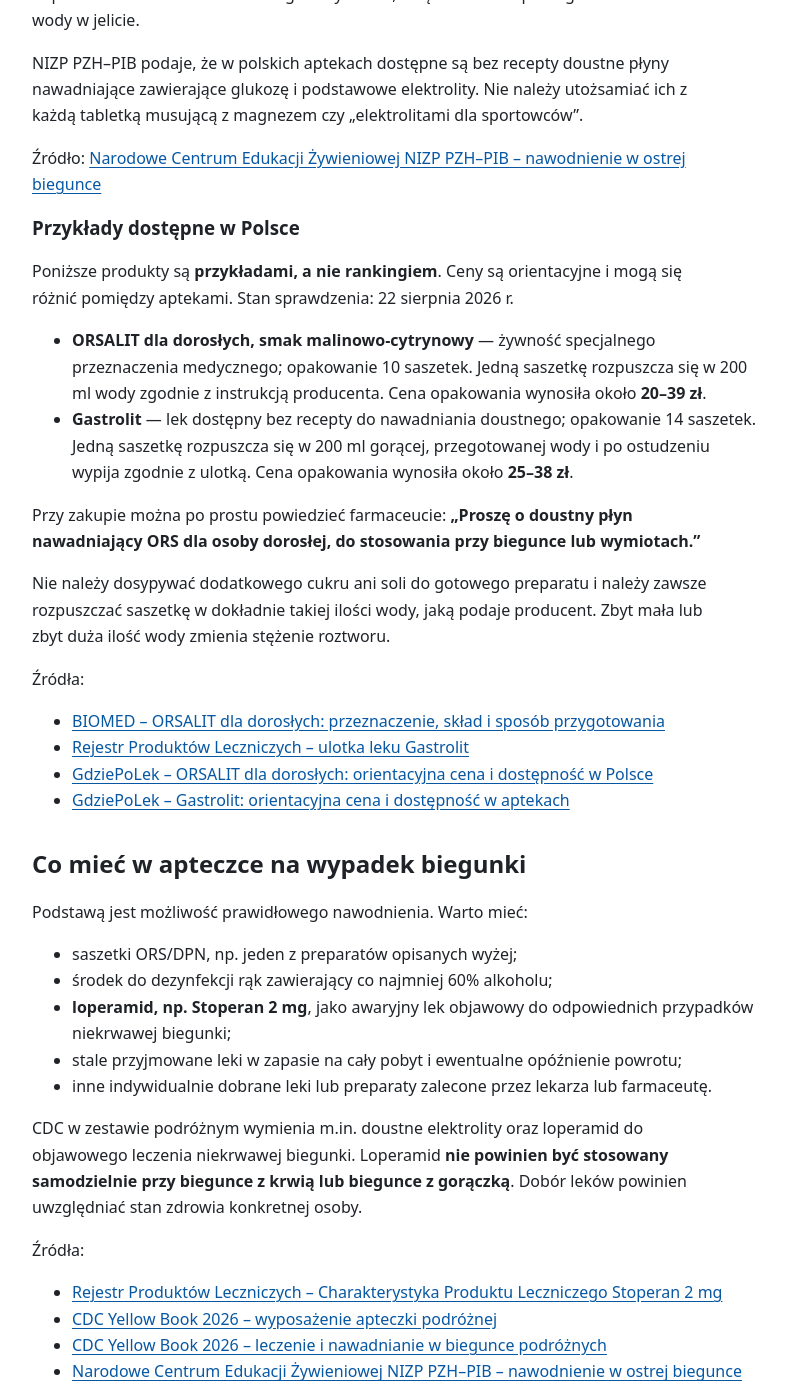
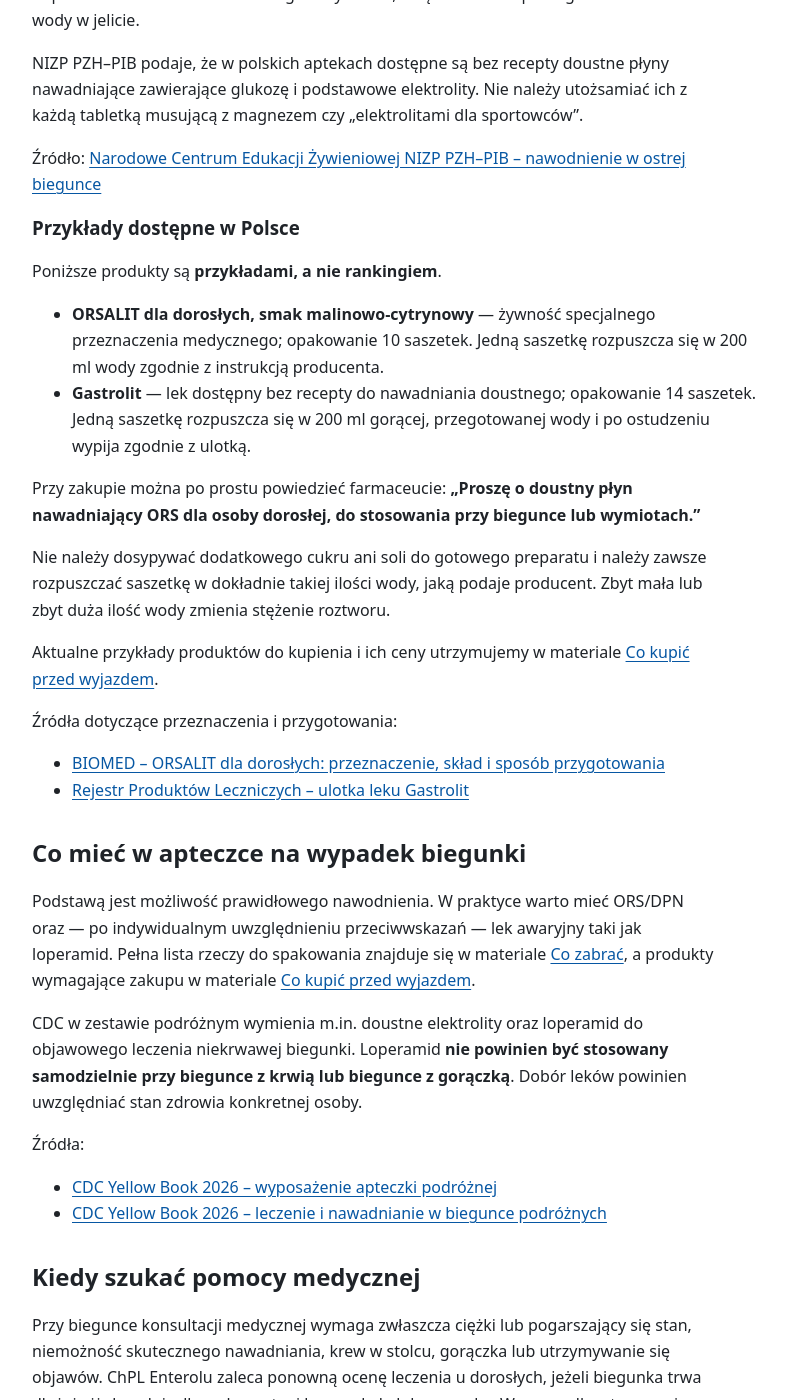
Before and after one commit to rotnicki/djerba-2026, a Jekyll site: the page built from zdrowie.md, in a window 1280 px wide and 1400 px high, scrolled down 17443 px. Shown: the whole window, without its empty margins (32-818 px from the left). Built offline with Jekyll 4.4.1, drawn with Linux system fonts in a browser that asks for light colours; our own code applies the rules of GitHub Pages for plain Markdown files.

Commit message:
Uporządkuj kanoniczne informacje zdrowotne

```diff
--- a/zdrowie.md
+++ b/zdrowie.md
@@ -491,40 +491,32 @@
 
 ### Przykłady dostępne w Polsce
 
-Poniższe produkty są **przykładami, a nie rankingiem**. Ceny są orientacyjne i mogą się różnić pomiędzy aptekami. Stan sprawdzenia: 22 sierpnia 2026 r.
+Poniższe produkty są **przykładami, a nie rankingiem**.
 
-- **ORSALIT dla dorosłych, smak malinowo-cytrynowy** — żywność specjalnego przeznaczenia medycznego; opakowanie 10 saszetek. Jedną saszetkę rozpuszcza się w 200 ml wody zgodnie z instrukcją producenta. Cena opakowania wynosiła około **20–39 zł**.
-- **Gastrolit** — lek dostępny bez recepty do nawadniania doustnego; opakowanie 14 saszetek. Jedną saszetkę rozpuszcza się w 200 ml gorącej, przegotowanej wody i po ostudzeniu wypija zgodnie z ulotką. Cena opakowania wynosiła około **25–38 zł**.
+- **ORSALIT dla dorosłych, smak malinowo-cytrynowy** — żywność specjalnego przeznaczenia medycznego; opakowanie 10 saszetek. Jedną saszetkę rozpuszcza się w 200 ml wody zgodnie z instrukcją producenta.
+- **Gastrolit** — lek dostępny bez recepty do nawadniania doustnego; opakowanie 14 saszetek. Jedną saszetkę rozpuszcza się w 200 ml gorącej, przegotowanej wody i po ostudzeniu wypija zgodnie z ulotką.
 
 Przy zakupie można po prostu powiedzieć farmaceucie: **„Proszę o doustny płyn nawadniający ORS dla osoby dorosłej, do stosowania przy biegunce lub wymiotach.”**
 
 Nie należy dosypywać dodatkowego cukru ani soli do gotowego preparatu i należy zawsze rozpuszczać saszetkę w dokładnie takiej ilości wody, jaką podaje producent. Zbyt mała lub zbyt duża ilość wody zmienia stężenie roztworu.
 
-Źródła:
+Aktualne przykłady produktów do kupienia i ich ceny utrzymujemy w materiale [Co kupić przed wyjazdem](co-kupic-przed-wyjazdem.md).
+
+Źródła dotyczące przeznaczenia i przygotowania:
 
 - [BIOMED – ORSALIT dla dorosłych: przeznaczenie, skład i sposób przygotowania](https://biomed.pl/produkty/orsalit-o-smaku-malinowo-cytrynowym-dla-doroslych/)
 - [Rejestr Produktów Leczniczych – ulotka leku Gastrolit](https://rejestry.ezdrowie.gov.pl/api/rpl/medicinal-products/2601/leaflet)
-- [GdziePoLek – ORSALIT dla dorosłych: orientacyjna cena i dostępność w Polsce](https://www.gdziepolek.pl/produkty/57956/orsalit-dla-doroslych-proszek-do-wytworzenia-zawiesiny/apteki/w-polsce)
-- [GdziePoLek – Gastrolit: orientacyjna cena i dostępność w aptekach](https://www.gdziepolek.pl/produkty/32013/gastrolit-proszek-do-wytworzenia-plynu/apteki)
 
 ## Co mieć w apteczce na wypadek biegunki
 
-Podstawą jest możliwość prawidłowego nawodnienia. Warto mieć:
-
-- saszetki ORS/DPN, np. jeden z preparatów opisanych wyżej;
-- środek do dezynfekcji rąk zawierający co najmniej 60% alkoholu;
-- **loperamid, np. Stoperan 2 mg**, jako awaryjny lek objawowy do odpowiednich przypadków niekrwawej biegunki;
-- stale przyjmowane leki w zapasie na cały pobyt i ewentualne opóźnienie powrotu;
-- inne indywidualnie dobrane leki lub preparaty zalecone przez lekarza lub farmaceutę.
+Podstawą jest możliwość prawidłowego nawodnienia. W praktyce warto mieć ORS/DPN oraz — po indywidualnym uwzględnieniu przeciwwskazań — lek awaryjny taki jak loperamid. Pełna lista rzeczy do spakowania znajduje się w materiale [Co zabrać](co-zabrac.md), a produkty wymagające zakupu w materiale [Co kupić przed wyjazdem](co-kupic-przed-wyjazdem.md).
 
 CDC w zestawie podróżnym wymienia m.in. doustne elektrolity oraz loperamid do objawowego leczenia niekrwawej biegunki. Loperamid **nie powinien być stosowany samodzielnie przy biegunce z krwią lub biegunce z gorączką**. Dobór leków powinien uwzględniać stan zdrowia konkretnej osoby.
 
 Źródła:
 
-- [Rejestr Produktów Leczniczych – Charakterystyka Produktu Leczniczego Stoperan 2 mg](https://rejestry.ezdrowie.gov.pl/api/rpl/medicinal-products/20322/characteristic)
 - [CDC Yellow Book 2026 – wyposażenie apteczki podróżnej](https://www.cdc.gov/yellow-book/hcp/preparing-international-travelers/travel-health-kits.html)
 - [CDC Yellow Book 2026 – leczenie i nawadnianie w biegunce podróżnych](https://www.cdc.gov/yellow-book/hcp/preparing-international-travelers/travelers-diarrhea.html)
-- [Narodowe Centrum Edukacji Żywieniowej NIZP PZH–PIB – nawodnienie w ostrej biegunce](https://ncez.pzh.gov.pl/choroba-a-dieta/dieta-w-ostrej-biegunce-nawodnienie-to-priorytet/)
 
 ## Kiedy szukać pomocy medycznej
 
```
